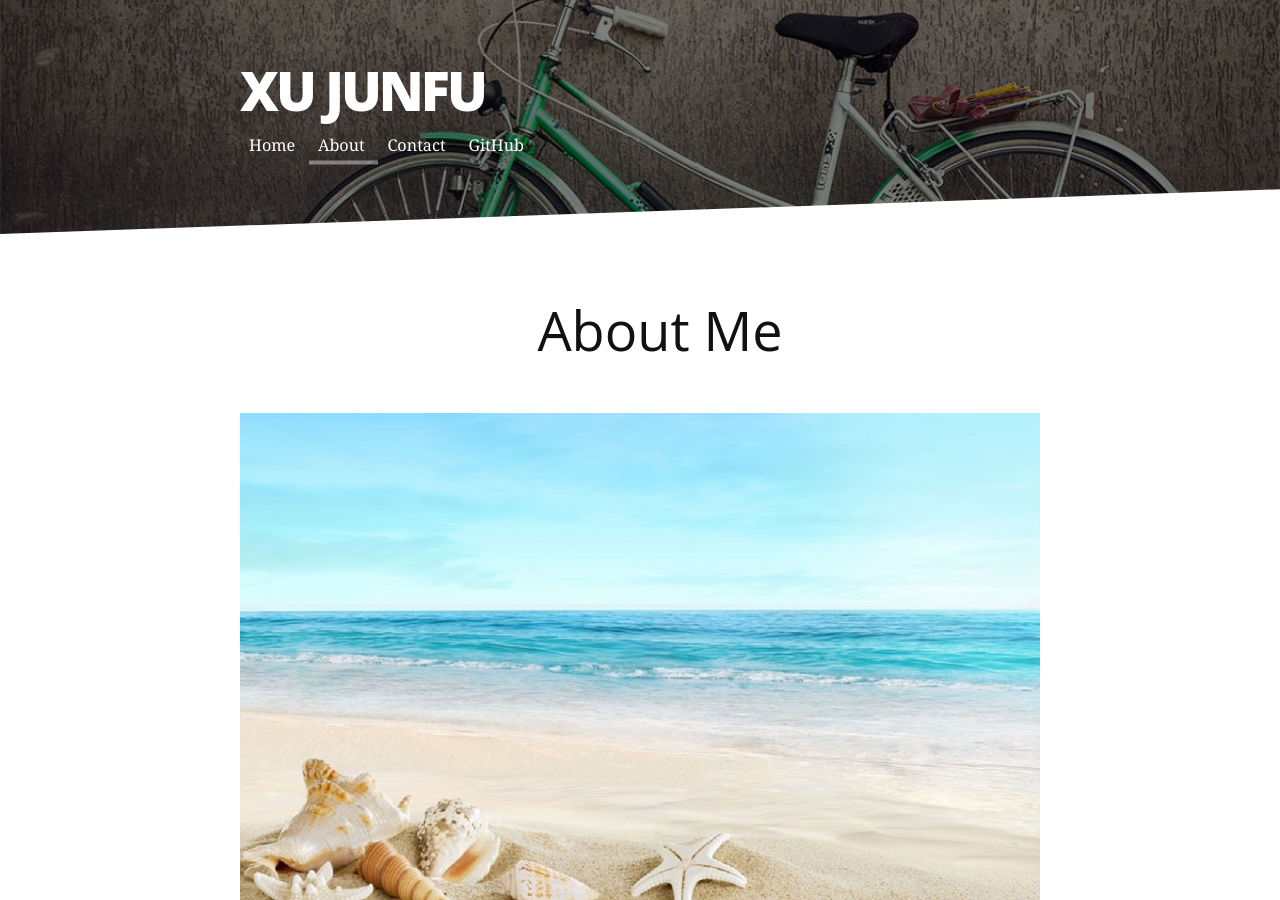
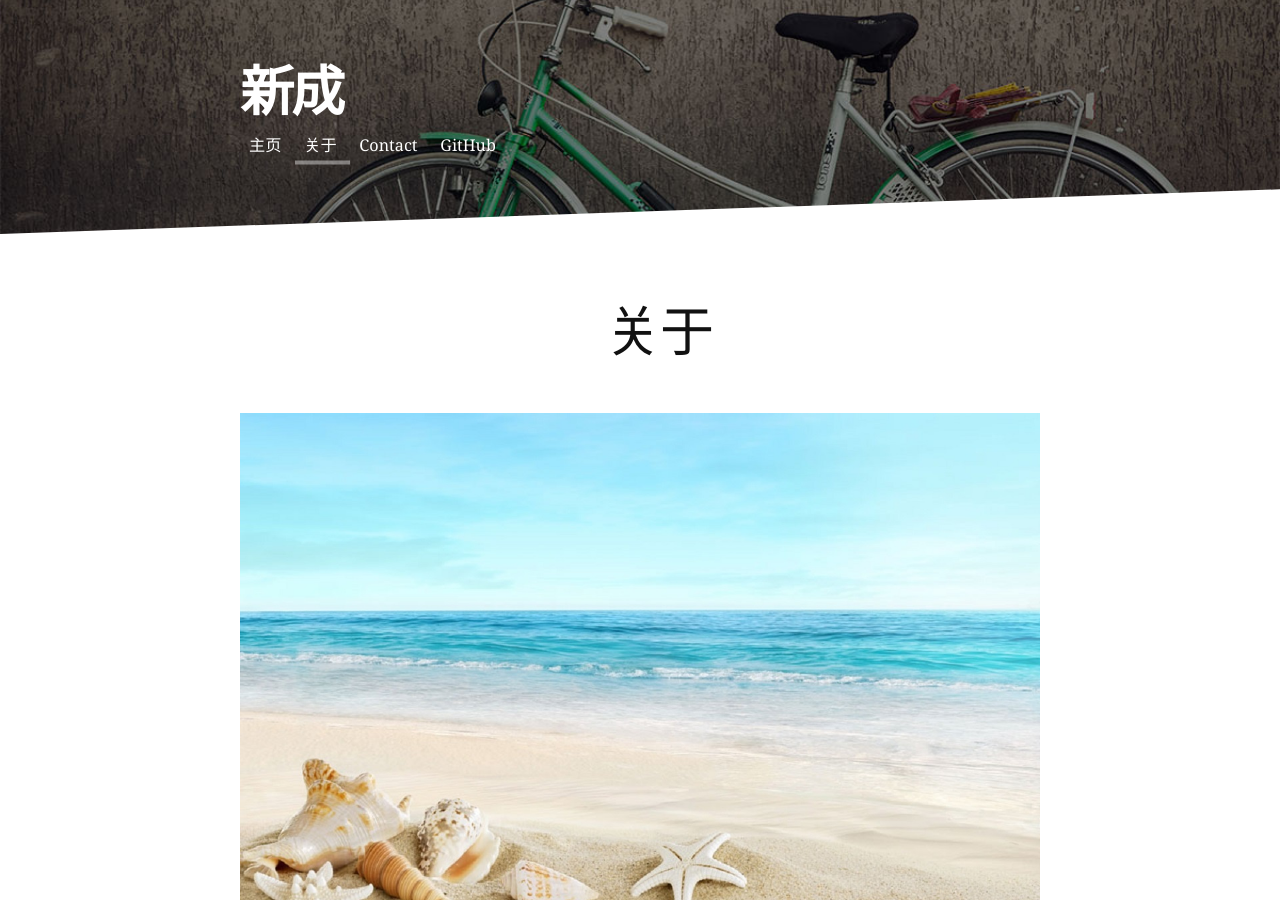
Before and after one commit to JunFuXu/JunFuXu.github.io, a Jekyll site: the page built from about.md, in a window 1280 px wide and 900 px high. Built offline with Jekyll 4.4.1, drawn with Linux system fonts in a browser that asks for light colours; Markdown is read by kramdown in place of the engine named in the settings.

Commit message:
modify css

```diff
--- a/_config.yml
+++ b/_config.yml
@@ -1,4 +1,4 @@
-title: Xu Junfu
+title: 新成
 description: Long Form Jekyll theme built with SASS / COMPASS / SUSY
 
 url: http://JunFuXu.github.com
@@ -11,9 +11,9 @@ highlighter: pygments
 paginate: 5
 
 navigation:
- - title: Home
+ - title: 主页
    url: /index.html
- - title: About
+ - title: 关于
    url: /about
  - title: Contact
    url: /contact
--- a/_includes/footer.html
+++ b/_includes/footer.html
@@ -1,6 +1,6 @@
 <div class="footer">
    <div class="container">
-      <p class="copy">&copy; <script type="text/javascript">document.write(new Date().getFullYear());</script> <a href="https://junfuxu.github.io/index.html">Xu Junfu.</a> Powered by <a href="http://jekyllrb.com">Jekyll</a></p>
+      <p class="copy">&copy; <script type="text/javascript">document.write(new Date().getFullYear());</script> <a href="https://junfuxu.github.io/index.html">新成.</a> Powered by <a href="http://jekyllrb.com">Jekyll</a></p>
 
       <div class="footer-links">
          <ul class="noList">
--- a/about.md
+++ b/about.md
@@ -1,10 +1,10 @@
 ---
 layout: default
-title: About Xu Junfu
+title: 关于 新成
 ---
 
 <div class="post">
-	<h1 class="pageTitle">About Me</h1>
+	<h1 class="pageTitle">关于</h1>
 	<img src="{{ '/assets/img/shell.jpg' | prepend: site.baseurl }}" alt="">
 	<p class="intro">一个行走在海滩边的少年,大海边玩耍. 听说，海边的贝壳形态各异，颜色五彩槟纷,我早就着了迷. 我希望能拾到最美的贝壳. 捡起那些漂亮的贝壳, 欣赏它的纹理,它的形状. 感慨大自然的力量和智慧的同时,我被深深的被它折服. 一天、两天、三天…… 我就这样继续不停拾着小巧的贝壳，各种形状的贝壳满满的装了一大袋,我希望能拾到最美的贝壳，手捧贝壳送给心爱的TA。</p>
 	<h2>爱好和特点</h2>
```
Also changed, not shown: contact.md (+1 -1 lines).
